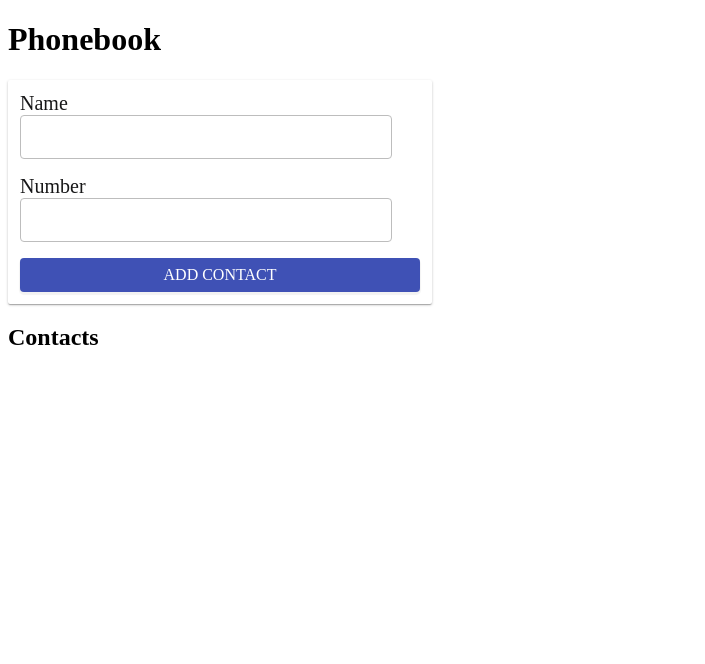
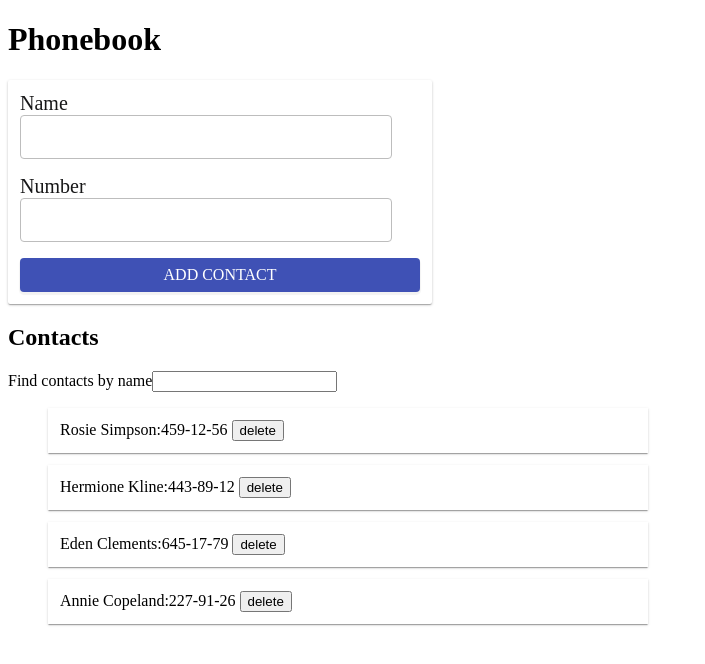
Before and after one commit to P1ST-0N/react-hws, a React (Create React App) app: page / in a window 1280 px wide. Shown: the top 664 px of the page, without its empty margins (0-705 px from the left). Built offline with nearby package versions, Linux system fonts and the light colour scheme.

Commit message:
added all components

```diff
--- a/src/components/App.js
+++ b/src/components/App.js
@@ -1,55 +1,85 @@
 import React, { Component } from "react";
 import { v4 as uuidv4 } from "uuid";
 import ContactForm from "./ContactForm";
-
-import ContactList from './ContactList';
+import Filter from "./Filter";
+import ContactList from "./ContactList";
 
 export default class App extends Component {
   state = {
     contacts: [
-      { id: 'id-1', name: 'Rosie Simpson', number: '459-12-56' },
-      { id: 'id-2', name: 'Hermione Kline', number: '443-89-12' },
-      { id: 'id-3', name: 'Eden Clements', number: '645-17-79' },
-      { id: 'id-4', name: 'Annie Copeland', number: '227-91-26' },
+      { id: "id-1", name: "Rosie Simpson", number: "459-12-56" },
+      { id: "id-2", name: "Hermione Kline", number: "443-89-12" },
+      { id: "id-3", name: "Eden Clements", number: "645-17-79" },
+      { id: "id-4", name: "Annie Copeland", number: "227-91-26" },
     ],
-    filter: '',
+    filter: "",
   };
 
-  // addContact = task => {
-  //   const searchSameName = this.state.contacts
-  //   .map(cont => cont.name)
-  //   .includes(task.name);
+  addContact = (task) => {
+    const searchSameName = this.state.contacts
+      .map((cont) => cont.name)
+      .includes(task.name);
 
-  //   if(searchSameName) {
-  //     alert(`${task.name} is already in contacys`);
-  //   } else if (task.name.leangth === 0) {
-  //     alert('Fields must be filled!');
-  //   } else {
-  //     const contact = {
-  //       ...task,
-  //       id: uuidv4(),
-  //     };
+    if (searchSameName) {
+      alert(`${task.name} is already in contacys`);
+    } else if (task.name.leangth === 0) {
+      alert("Fields must be filled!");
+    } else {
+      const contact = {
+        ...task,
+        id: uuidv4(),
+      };
 
-  //     this.setState(prevState => ({
-  //       contacts: [...prevState.contacts, contact],
-  //     }));
-  //   }
-  // };
+      this.setState((prevState) => ({
+        contacts: [...prevState.contacts, contact],
+      }));
+    }
+  };
+
+  changeFilter = (e) => {
+    e.preventDefault();
+
+    this.setState({ filter: e.target.value });
+  };
+
+  getVisibleContacts = () => {
+    const { contacts, filter } = this.state;
+
+    return contacts.filter((contacts) =>
+      contacts.name.toLowerCase().includes(filter.toLowerCase())
+    );
+  };
+
+  removeContact = (contactId) => {
+    this.setState((prevState) => {
+      return {
+        contacts: prevState.contacts.filter(({ id }) => id !== contactId),
+      };
+    });
+  };
 
   render() {
+    const { filter } = this.state;
+
+    const visibleContacts = this.getVisibleContacts();
+    const isVisibleFilter = this.state.contacts.length > 1;
 
     return (
       <div>
-  <h1>Phonebook</h1>
-  <ContactForm onAddContact={this.addContact} />
+        <h1>Phonebook</h1>
 
-  <h2>Contacts</h2>
-  {/* <Filter ... /> */}
-  {/* <ContactList
+        <ContactForm onAddContact={this.addContact} />
+        <h2>Contacts</h2>
+        {isVisibleFilter && (
+          <Filter value={filter} onChangeFilter={this.changeFilter} />
+        )}
+        {visibleContacts.length > 0 && (
+          <ContactList
             contacts={visibleContacts}
             onRemoveContact={this.removeContact}
-          /> */}
-</div>
+          />
+        )}
+      </div>
     );
   }
 }
--- /dev/null
+++ b/src/components/Filter/Filter.js
@@ -0,0 +1,16 @@
+import React from "react";
+import PropTypes from "prop-types";
+
+export default function Filter({ value, onChangeFilter }) {
+  return (
+    <div>
+      Find contacts by name
+      <input type="text" value={value} onChange={onChangeFilter} />
+    </div>
+  );
+}
+
+Filter.propTypes = {
+  value: PropTypes.string.isRequired,
+  onChangeFilter: PropTypes.func.isRequired,
+};
--- /dev/null
+++ b/src/components/Filter/index.js
@@ -0,0 +1 @@
+export { default } from "./Filter";
```
